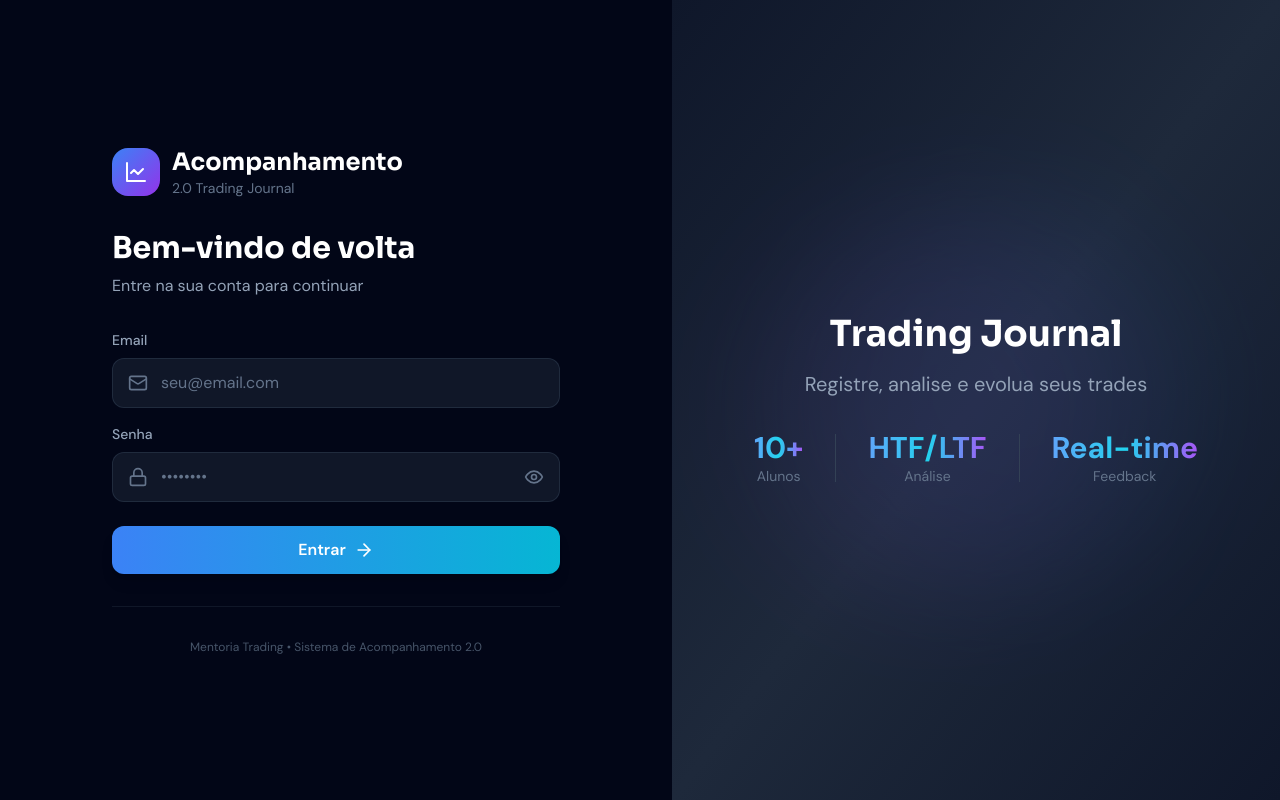
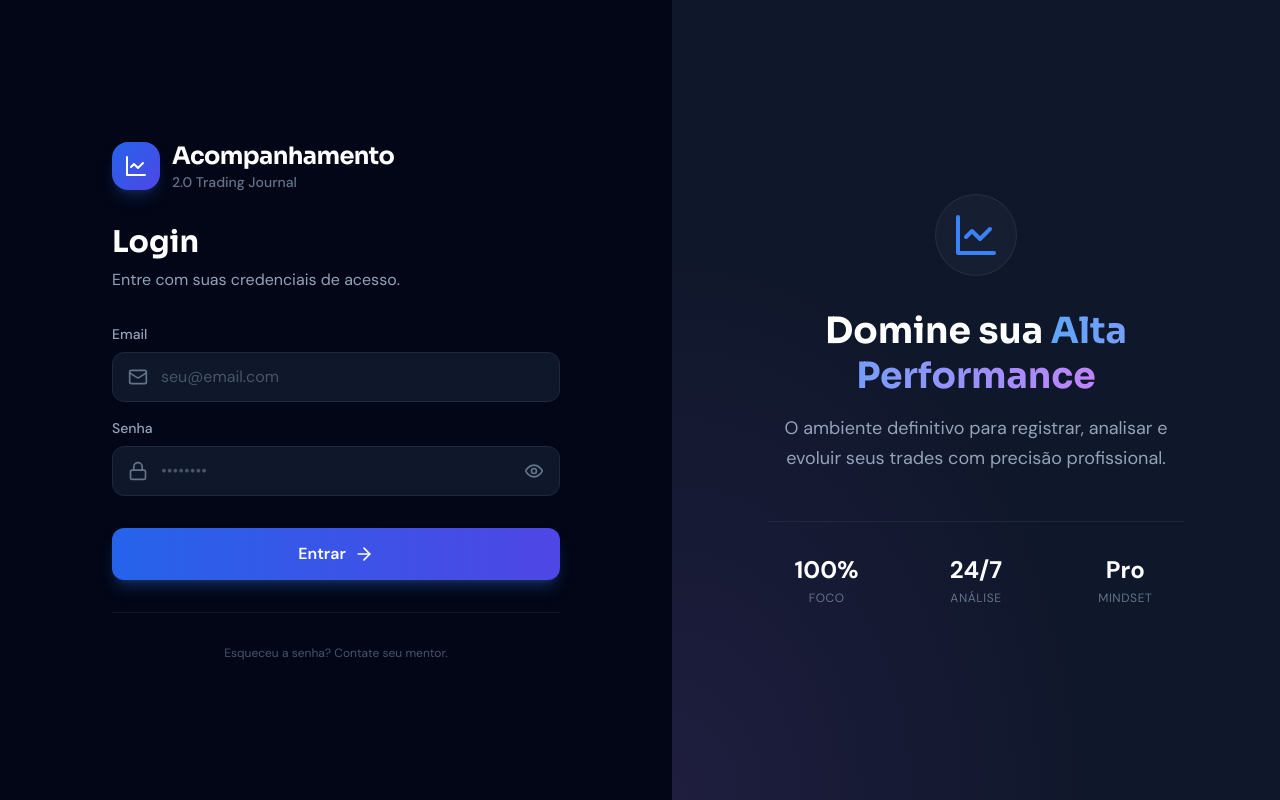
Before and after one commit to marcioportes/acompanhamento-2.0, a React (Vite) app: page / in a window 1280 px wide. Built offline with nearby package versions, Linux system fonts and the light colour scheme; no server answers.

Commit message:
fix(auth/security): rules híbridas + activateStudent + login flow estável

```diff
--- a/src/pages/LoginPage.jsx
+++ b/src/pages/LoginPage.jsx
@@ -1,107 +1,172 @@
 import { useState } from 'react';
-import { LineChart, Eye, EyeOff, Loader2, AlertCircle, Mail, Lock, ArrowRight } from 'lucide-react';
+import { LineChart, Eye, EyeOff, Loader2, Mail, Lock, ArrowRight, XCircle } from 'lucide-react';
 import { useAuth } from '../contexts/AuthContext';
 
 const LoginPage = () => {
   const [email, setEmail] = useState('');
   const [password, setPassword] = useState('');
   const [showPassword, setShowPassword] = useState(false);
-  const [error, setError] = useState('');
+  const [errorModal, setErrorModal] = useState({ show: false, message: '' });
   const [isLoading, setIsLoading] = useState(false);
   const { login } = useAuth();
 
   const handleSubmit = async (e) => {
     e.preventDefault();
-    setError('');
     setIsLoading(true);
+
     try {
       await login(email, password);
+      // Se sucesso, o redirecionamento acontece pelo AuthContext/App.jsx
     } catch (err) {
-      setError(err.message);
-    } finally {
+      // Captura o erro (ex: "Acesso não autorizado") e exibe no Modal
+      console.error("Erro capturado no Login:", err.message);
+      setErrorModal({ show: true, message: err.message });
       setIsLoading(false);
     }
   };
 
+  const closeErrorModal = () => {
+    setErrorModal({ show: false, message: '' });
+  };
+
   return (
-    <div className="min-h-screen flex">
-      <div className="flex-1 flex items-center justify-center p-8">
+    <div className="min-h-screen flex bg-slate-950">
+      {/* --- MODAL DE ERRO (POP-UP) --- */}
+      {errorModal.show && (
+        <div className="fixed inset-0 z-50 flex items-center justify-center bg-black/80 backdrop-blur-sm p-4">
+          <div className="bg-slate-900 border border-slate-700 rounded-2xl p-6 max-w-sm w-full shadow-2xl animate-in fade-in zoom-in duration-200">
+            <div className="flex flex-col items-center text-center gap-4">
+              <div className="w-12 h-12 rounded-full bg-red-500/20 flex items-center justify-center">
+                <XCircle className="w-8 h-8 text-red-500" />
+              </div>
+
+              <div>
+                <h3 className="text-lg font-bold text-white mb-1">Acesso Negado</h3>
+                <p className="text-slate-400 text-sm">{errorModal.message}</p>
+              </div>
+
+              <button
+                onClick={closeErrorModal}
+                className="w-full py-2.5 bg-slate-800 hover:bg-slate-700 text-white rounded-xl font-medium transition-colors border border-slate-700"
+              >
+                Entendi
+              </button>
+            </div>
+          </div>
+        </div>
+      )}
+
+      {/* --- LADO ESQUERDO (FORM) --- */}
+      <div className="flex-1 flex items-center justify-center p-8 bg-slate-950">
         <div className="w-full max-w-md">
           <div className="flex items-center gap-3 mb-8">
-            <div className="w-12 h-12 rounded-2xl bg-gradient-to-br from-blue-500 to-purple-600 flex items-center justify-center">
+            <div className="w-12 h-12 rounded-2xl bg-gradient-to-br from-blue-600 to-indigo-600 flex items-center justify-center shadow-lg shadow-blue-500/20">
               <LineChart className="w-6 h-6 text-white" />
             </div>
             <div>
-              <h1 className="font-display text-2xl font-bold text-white">Acompanhamento</h1>
-              <p className="text-sm text-slate-500">2.0 Trading Journal</p>
+              <h1 className="font-display text-2xl font-bold text-white tracking-tight">Acompanhamento</h1>
+              <p className="text-sm text-slate-500 font-medium">2.0 Trading Journal</p>
             </div>
           </div>
 
           <div className="mb-8">
-            <h2 className="text-3xl font-display font-bold text-white mb-2">Bem-vindo de volta</h2>
-            <p className="text-slate-400">Entre na sua conta para continuar</p>
+            <h2 className="text-3xl font-display font-bold text-white mb-2">Login</h2>
+            <p className="text-slate-400">Entre com suas credenciais de acesso.</p>
           </div>
-
-          {error && (
-            <div className="mb-6 p-4 bg-red-500/10 border border-red-500/30 rounded-xl flex items-center gap-3">
-              <AlertCircle className="w-5 h-5 text-red-400" />
-              <p className="text-sm text-red-400">{error}</p>
-            </div>
-          )}
 
           <form onSubmit={handleSubmit}>
             <div className="mb-4">
               <label className="block text-sm font-medium text-slate-400 mb-2">Email</label>
-              <div className="relative">
-                <Mail className="absolute left-4 top-1/2 -translate-y-1/2 w-5 h-5 text-slate-500" />
-                <input type="email" value={email} onChange={(e) => setEmail(e.target.value)} placeholder="seu@email.com" className="w-full pl-12" required />
+              <div className="relative group">
+                <Mail className="absolute left-4 top-1/2 -translate-y-1/2 w-5 h-5 text-slate-500 group-focus-within:text-blue-500 transition-colors" />
+                <input
+                  type="email"
+                  value={email}
+                  onChange={(e) => setEmail(e.target.value)}
+                  placeholder="seu@email.com"
+                  className="w-full pl-12 py-3 bg-slate-900 border border-slate-800 rounded-xl text-white placeholder:text-slate-600 focus:ring-2 focus:ring-blue-500/50 focus:border-blue-500 outline-none transition-all"
+                  required
+                />
               </div>
             </div>
 
-            <div className="mb-6">
+            <div className="mb-8">
               <label className="block text-sm font-medium text-slate-400 mb-2">Senha</label>
-              <div className="relative">
-                <Lock className="absolute left-4 top-1/2 -translate-y-1/2 w-5 h-5 text-slate-500" />
-                <input type={showPassword ? 'text' : 'password'} value={password} onChange={(e) => setPassword(e.target.value)} placeholder="••••••••" className="w-full pl-12 pr-12" required />
-                <button type="button" onClick={() => setShowPassword(!showPassword)} className="absolute right-4 top-1/2 -translate-y-1/2 text-slate-500 hover:text-white transition-colors">
+              <div className="relative group">
+                <Lock className="absolute left-4 top-1/2 -translate-y-1/2 w-5 h-5 text-slate-500 group-focus-within:text-blue-500 transition-colors" />
+                <input
+                  type={showPassword ? 'text' : 'password'}
+                  value={password}
+                  onChange={(e) => setPassword(e.target.value)}
+                  placeholder="••••••••"
+                  className="w-full pl-12 pr-12 py-3 bg-slate-900 border border-slate-800 rounded-xl text-white placeholder:text-slate-600 focus:ring-2 focus:ring-blue-500/50 focus:border-blue-500 outline-none transition-all"
+                  required
+                />
+                <button
+                  type="button"
+                  onClick={() => setShowPassword(!showPassword)}
+                  className="absolute right-4 top-1/2 -translate-y-1/2 text-slate-500 hover:text-white transition-colors"
+                >
                   {showPassword ? <EyeOff className="w-5 h-5" /> : <Eye className="w-5 h-5" />}
                 </button>
               </div>
             </div>
 
-            <button type="submit" className="btn-primary w-full flex items-center justify-center gap-2" disabled={isLoading}>
-              {isLoading ? <><Loader2 className="w-5 h-5 animate-spin" />Entrando...</> : <>Entrar<ArrowRight className="w-5 h-5" /></>}
+            <button
+              type="submit"
+              className="btn-primary w-full py-3.5 rounded-xl bg-gradient-to-r from-blue-600 to-indigo-600 hover:from-blue-500 hover:to-indigo-500 text-white font-semibold shadow-lg shadow-blue-500/25 flex items-center justify-center gap-2 transition-all disabled:opacity-70 disabled:cursor-not-allowed"
+              disabled={isLoading}
+            >
+              {isLoading ? (
+                <>
+                  <Loader2 className="w-5 h-5 animate-spin" />
+                  Verificando...
+                </>
+              ) : (
+                <>
+                  Entrar
+                  <ArrowRight className="w-5 h-5" />
+                </>
+              )}
             </button>
           </form>
 
-          <div className="mt-8 pt-8 border-t border-slate-800/50">
-            <p className="text-xs text-slate-600 text-center">Mentoria Trading • Sistema de Acompanhamento 2.0</p>
+          <div className="mt-8 pt-8 border-t border-slate-800/50 text-center">
+            <p className="text-xs text-slate-600">Esqueceu a senha? Contate seu mentor.</p>
           </div>
         </div>
       </div>
 
-      <div className="hidden lg:flex flex-1 items-center justify-center bg-gradient-to-br from-slate-900 via-slate-800 to-slate-900 relative overflow-hidden">
-        <div className="absolute inset-0 opacity-30">
-          <div className="absolute top-1/4 left-1/4 w-96 h-96 bg-blue-500/20 rounded-full blur-3xl" />
-          <div className="absolute bottom-1/4 right-1/4 w-96 h-96 bg-purple-500/20 rounded-full blur-3xl" />
+      {/* --- LADO DIREITO (DECORAÇÃO) --- */}
+      <div className="hidden lg:flex flex-1 items-center justify-center bg-slate-900 relative overflow-hidden">
+        <div className="absolute inset-0">
+          <div className="absolute top-0 left-0 w-full h-full bg-[radial-gradient(ellipse_at_top_right,_var(--tw-gradient-stops))] from-blue-500/10 via-slate-900 to-slate-900" />
+          <div className="absolute bottom-0 left-0 w-full h-full bg-[radial-gradient(ellipse_at_bottom_left,_var(--tw-gradient-stops))] from-purple-500/10 via-slate-900 to-slate-900" />
         </div>
-        <div className="relative text-center p-12">
-          <h3 className="text-4xl font-display font-bold text-white mb-4">Trading Journal</h3>
-          <p className="text-xl text-slate-400 mb-8">Registre, analise e evolua seus trades</p>
-          <div className="flex items-center justify-center gap-8">
-            <div className="text-center">
-              <p className="text-3xl font-bold gradient-text">10+</p>
-              <p className="text-sm text-slate-500">Alunos</p>
+
+        <div className="relative text-center p-12 max-w-lg z-10">
+          <div className="mb-8 inline-flex p-4 rounded-full bg-slate-800/50 border border-slate-700/50 backdrop-blur-sm">
+            <LineChart className="w-12 h-12 text-blue-500" />
+          </div>
+          <h3 className="text-4xl font-display font-bold text-white mb-4 leading-tight">
+            Domine sua <span className="text-transparent bg-clip-text bg-gradient-to-r from-blue-400 to-purple-400">Alta Performance</span>
+          </h3>
+          <p className="text-lg text-slate-400 mb-12 leading-relaxed">
+            O ambiente definitivo para registrar, analisar e evoluir seus trades com precisão profissional.
+          </p>
+
+          <div className="grid grid-cols-3 gap-8 border-t border-slate-800 pt-8">
+            <div>
+              <p className="text-2xl font-bold text-white mb-1">100%</p>
+              <p className="text-xs text-slate-500 uppercase tracking-wider">Foco</p>
             </div>
-            <div className="w-px h-12 bg-slate-700" />
-            <div className="text-center">
-              <p className="text-3xl font-bold gradient-text">HTF/LTF</p>
-              <p className="text-sm text-slate-500">Análise</p>
+            <div>
+              <p className="text-2xl font-bold text-white mb-1">24/7</p>
+              <p className="text-xs text-slate-500 uppercase tracking-wider">Análise</p>
             </div>
-            <div className="w-px h-12 bg-slate-700" />
-            <div className="text-center">
-              <p className="text-3xl font-bold gradient-text">Real-time</p>
-              <p className="text-sm text-slate-500">Feedback</p>
+            <div>
+              <p className="text-2xl font-bold text-white mb-1">Pro</p>
+              <p className="text-xs text-slate-500 uppercase tracking-wider">Mindset</p>
             </div>
           </div>
         </div>
```
Also changed, not shown: src/contexts/AuthContext.jsx (+84 -61 lines), 2 other files (tests, documents, lock files or other folders).
